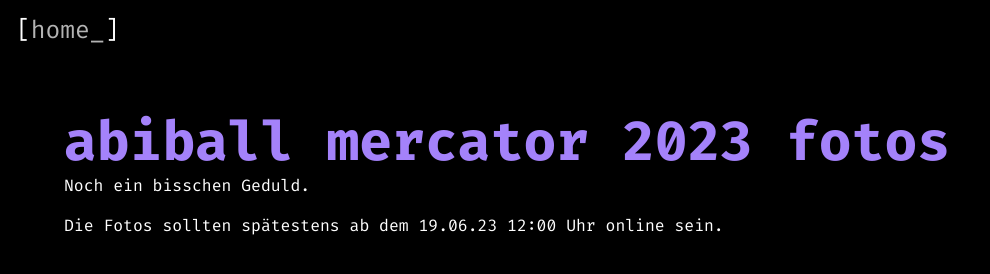
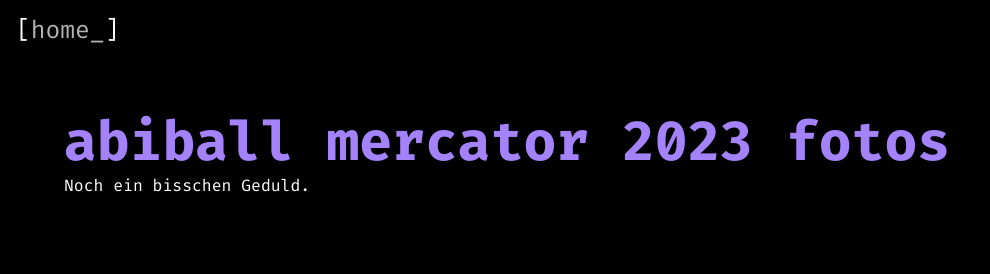
Before and after one commit to tdoktor/tdoktor.github.io, a plain HTML site: page share/abi23mcgd.html in a window 1280 px wide. Shown: the whole page, without its empty margins (0-990 px from the left). Drawn offline with Linux system fonts and the light colour scheme.

Commit message:
Update abi23mcgd.html

```diff
--- a/share/abi23mcgd.html
+++ b/share/abi23mcgd.html
@@ -28,7 +28,6 @@
 	Noch ein bisschen Geduld.
 	<br>
 	<br>
-	Die Fotos sollten spätestens ab dem 19.06.23 12:00 Uhr online sein.
 	<!-- <a href="URL" id="link"></a>. -->
 </main>
 
```
